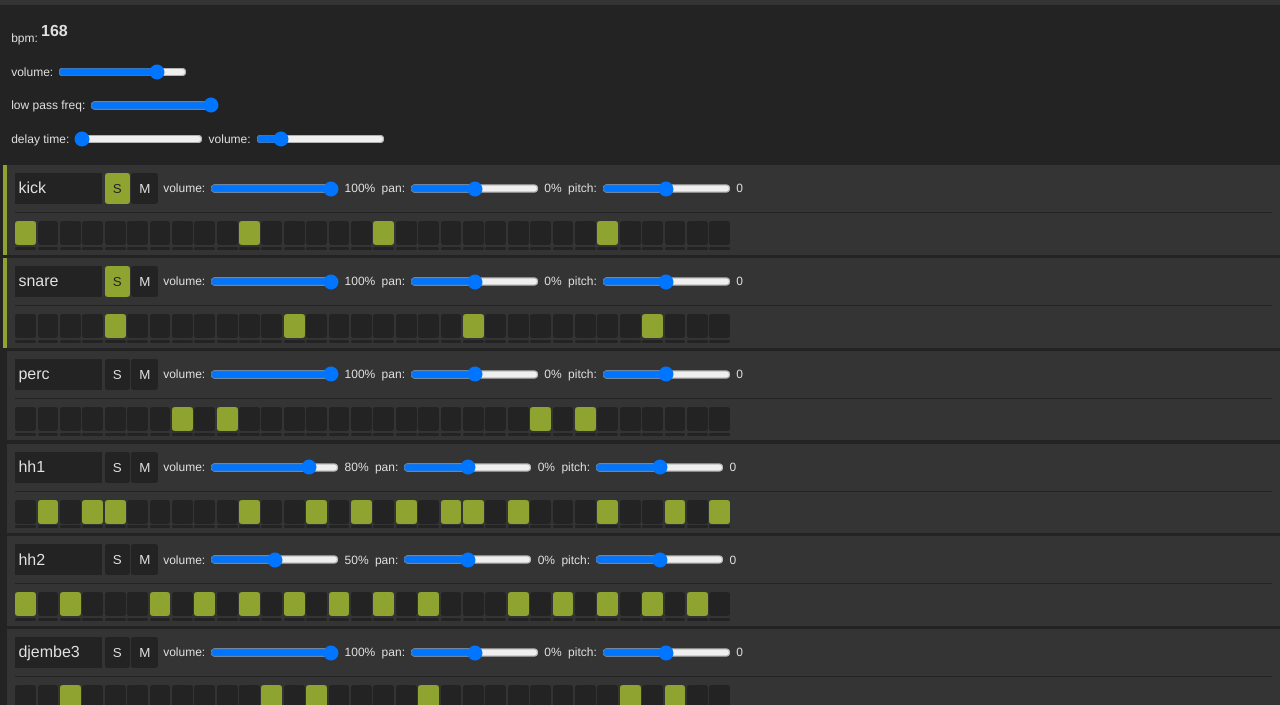
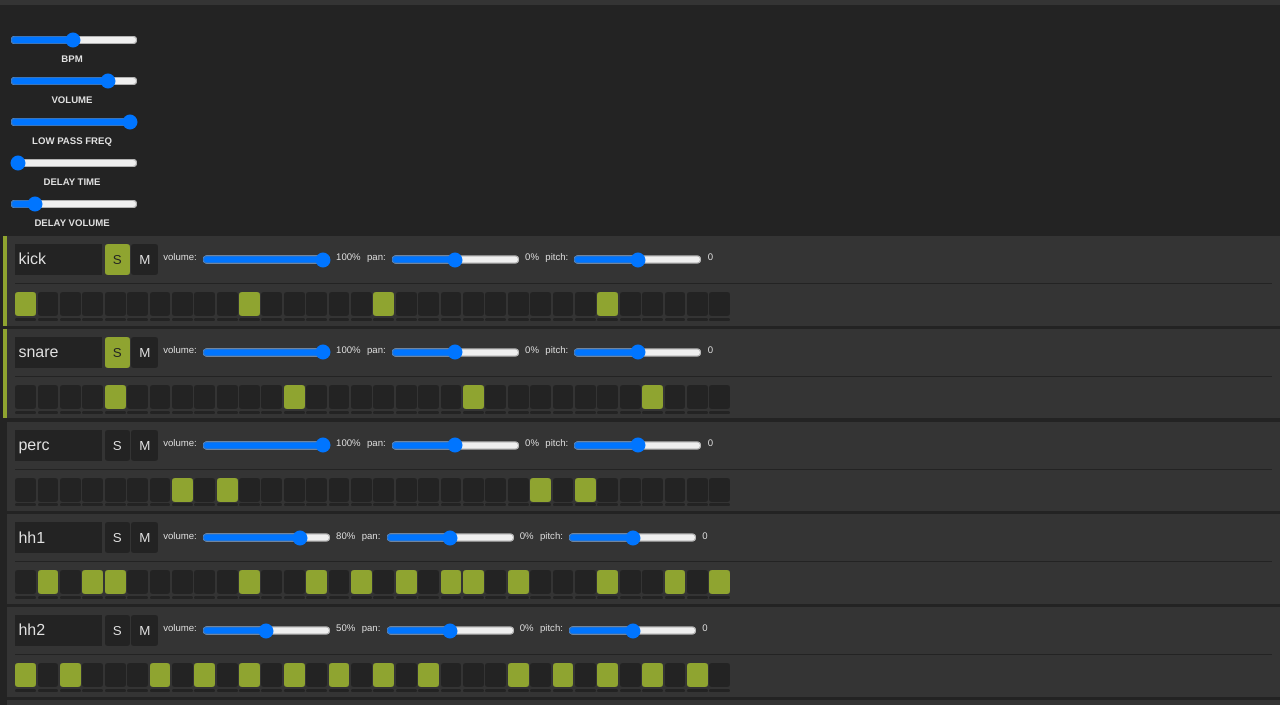
Before and after one commit to meeroslav/ts-809-pure, a website built with Parcel: page src/index.html in a window 1280 px wide. Shown: the part 49-754 px from the top of the page. Built offline with nearby package versions, Linux system fonts and the light colour scheme; files whose address does not match are found by name.

Commit message:
feat: add bpm control

```diff
--- a/src/helpers/dom-helpers.ts
+++ b/src/helpers/dom-helpers.ts
@@ -42,3 +42,47 @@
   el.oninput = (e: Event) => callback((e.target as HTMLInputElement).valueAsNumber);
   return el;
 };
+
+export const createFader = (
+  label: string,
+  value: number,
+  callback: (value: number) => void,
+  max = 1,
+  min = 0,
+  step = 0.01
+): HTMLElement => {
+  const el: HTMLElement = createEl('div', 'fader');
+  // create range
+  const wrapperEl: HTMLElement = createEl('div', 'fader-range-wrapper');
+  const rangeEl = createRange(callback, max, min, step);
+  rangeEl.setAttribute('class', 'fader-range');
+  rangeEl.value = value.toString();
+  wrapperEl.appendChild(rangeEl);
+  // append elements to root
+  el.appendChild(wrapperEl);
+  const labelEl = createEl('div', 'fader-label', label);
+  el.appendChild(labelEl);
+  return el;
+};
+
+export const createKnob = (
+  label: string,
+  value: number,
+  callback: (value: number) => void,
+  max = 1,
+  min = 0,
+  step = 0.01
+) => {
+  const el: HTMLElement = createEl('div', 'knob');
+  // create range
+  const wrapperEl: HTMLElement = createEl('div', 'knob-range-wrapper');
+  const rangeEl = createRange(callback, max, min, step);
+  rangeEl.setAttribute('class', 'knob-range');
+  rangeEl.value = value.toString();
+  wrapperEl.appendChild(rangeEl);
+  // append elements to root
+  el.appendChild(wrapperEl);
+  const labelEl = createEl('div', 'knob-label', label);
+  el.appendChild(labelEl);
+  return el;
+};
--- a/src/index.css
+++ b/src/index.css
@@ -2,7 +2,7 @@
   --font: Helvetica, Arial, Roboto, sans-serif;
   --font-size: 1rem;
   --font-size-md: 0.85rem;
-  --font-size-sm: 0.75rem;
+  --font-size-sm: 0.6rem;
   --cl-gray1: #232323;
   --cl-gray2: #343434;
   --cl-gray3: #696969;
@@ -193,3 +193,46 @@ button {
 .step-on {
   background: var(--cl-selected);
 }
+
+.knob, .fader {
+  display: flex;
+  flex-direction: column;
+}
+
+.knob-range-wrapper, .fader-range-wrapper {
+  position: relative;
+  flex: 0 0 auto;
+  width: 100%;
+}
+
+.knob { width: 4rem; }
+.fader { width: 8rem; }
+
+.knob-range-wrapper {
+  height: 80px;
+}
+.fader-range-wrapper {
+  height: 30px;
+}
+
+.knob-range, .fader-range {
+  width: 100%;
+  height: 100%;
+  position: absolute;
+  top: 0;
+  left: 0;
+  cursor: grab;
+}
+
+.knob-range {
+  transform: rotate(-90deg);
+}
+
+.knob-label, .fader-label {
+  flex: 0 0 auto;
+  width: 100%;
+  text-align: center;
+  text-transform: uppercase;
+  font-weight: 700;
+  font-size: var(--font-size-sm);
+}
--- a/src/index.ts
+++ b/src/index.ts
@@ -24,7 +24,7 @@ import {
   EchoNode,
   createPanner,
 } from './helpers';
-import { createBtn, createRange } from './helpers/dom-helpers';
+import { createBtn, createRange, createKnob, createFader } from './helpers/dom-helpers';
 
 const BPM_MINUTE = 60000 / 4;
 
@@ -57,6 +57,12 @@ const togglePlay = () => {
     clearInterval(playingInterval);
     setPosition(-1);
   }
+};
+
+const setBpm = (value: number) => {
+  clearInterval(playingInterval);
+  bpm = value;
+  playingInterval = startPlaying(demoRhythm);
 };
 
 const setPosition = (newPosition: number) => {
@@ -208,32 +214,28 @@ const highlightPosition = (position: number) => {
 };
 
 const renderInfo = () => {
-  const volumeEl = createRange(value => (output.gain.value = value));
-  volumeEl.value = output.gain.value.toString();
-  const volumeWrapper = createEl('div', 'info-line');
-  volumeWrapper.appendChild(createEl('span', 'range-info', 'volume: '));
-  volumeWrapper.appendChild(volumeEl);
+  const bpmEl = createFader('bpm', bpm, value => setBpm(value), 300, 40, 1);
+  const volumeEl = createFader('volume', output.gain.value, value => (output.gain.value = value));
+  const lowPassEl = createFader(
+    'low pass freq',
+    lowPassFilter.frequency.value,
+    value => (lowPassFilter.frequency.value = value),
+    audioContext.sampleRate / 2,
+    0,
+    1
+  );
 
-  const lowPassEl = createRange(value => (lowPassFilter.frequency.value = value), audioContext.sampleRate / 2, 0, 1);
-  lowPassEl.value = lowPassFilter.frequency.value.toString();
-  const lowPassWrapper = createEl('div', 'info-line');
-  lowPassWrapper.appendChild(createEl('span', 'range-info', 'low pass freq: '));
-  lowPassWrapper.appendChild(lowPassEl);
+  const delayTimeEl = createFader('delay time', delay.time.value, value => (delay.time.value = value), 0.5);
+  const delayVolEl = createFader('delay volume', delay.volume.value, value => (delay.volume.value = value));
 
-  const delayTimeEl = createRange(value => (delay.time.value = value), 0.5);
-  delayTimeEl.value = delay.time.value.toString();
-  const delayVolEl = createRange(value => (delay.volume.value = value));
-  delayVolEl.value = delay.volume.value.toString();
-  const delayWrapper = createEl('div', 'info-line');
-  delayWrapper.appendChild(createEl('span', 'range-info', 'delay time: '));
-  delayWrapper.appendChild(delayTimeEl);
-  delayWrapper.appendChild(createEl('span', 'range-info', 'volume:'));
-  delayWrapper.appendChild(delayVolEl);
+  infoEl.appendChild(bpmEl);
+  infoEl.appendChild(volumeEl);
+  infoEl.appendChild(lowPassEl);
+  infoEl.appendChild(delayTimeEl);
+  infoEl.appendChild(delayVolEl);
 
-  infoEl.innerHTML = `<div class='info-line'><span class='range-info'>bpm: </span><b>${bpm}</b></div>`;
-  infoEl.appendChild(volumeWrapper);
-  infoEl.appendChild(lowPassWrapper);
-  infoEl.appendChild(delayWrapper);
+  // const testEl = createKnob('volume', output.gain.value, value => (output.gain.value = value));
+  // infoEl.appendChild(testEl);
 };
 
 const startPlaying = (tracks: Tracks) => {
```
Also changed, not shown: README.md.
